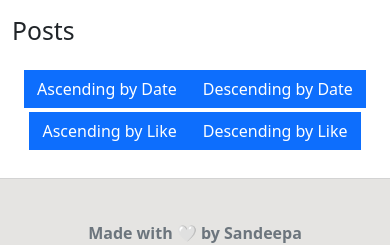
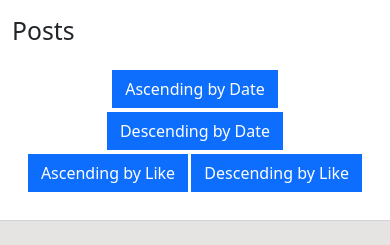
Before and after one commit to SanVidurath/blog-website, a React (Vite) app: page /blog-website/1 in a window 390 px wide. Shown: the part 336-581 px from the top of the page. Built offline with nearby package versions, Linux system fonts and the light colour scheme.

Commit message:
eighth commit

```diff
--- a/src/App.css
+++ b/src/App.css
@@ -27,6 +27,12 @@
   }
 }
 
+@media (max-width: 500px) {
+  .sort-buttons {
+    margin: 0 0.1rem;
+  }
+}
+
 @media (max-width: 1150px) {
   .comments {
     margin-left: 10%;
--- a/src/components/Posts.tsx
+++ b/src/components/Posts.tsx
@@ -22,8 +22,8 @@ const Posts = () => {
           {originalPost?.postContent}
         </p>
         <h5 className="text-white-50 mt-4">Date : {originalPost?.postDate}</h5>
-        <h6 className="my-3">Author : {authorDetails?.name}</h6>
-        <h6 className="text-uppercase mt-2 mb-3">
+        <h6 className="my-3 text-center">Author : {authorDetails?.name}</h6>
+        <h6 className="text-uppercase text-center mt-2 mb-3">
           Likes : {originalPost?.postLikes}
         </h6>
       </div>
```
